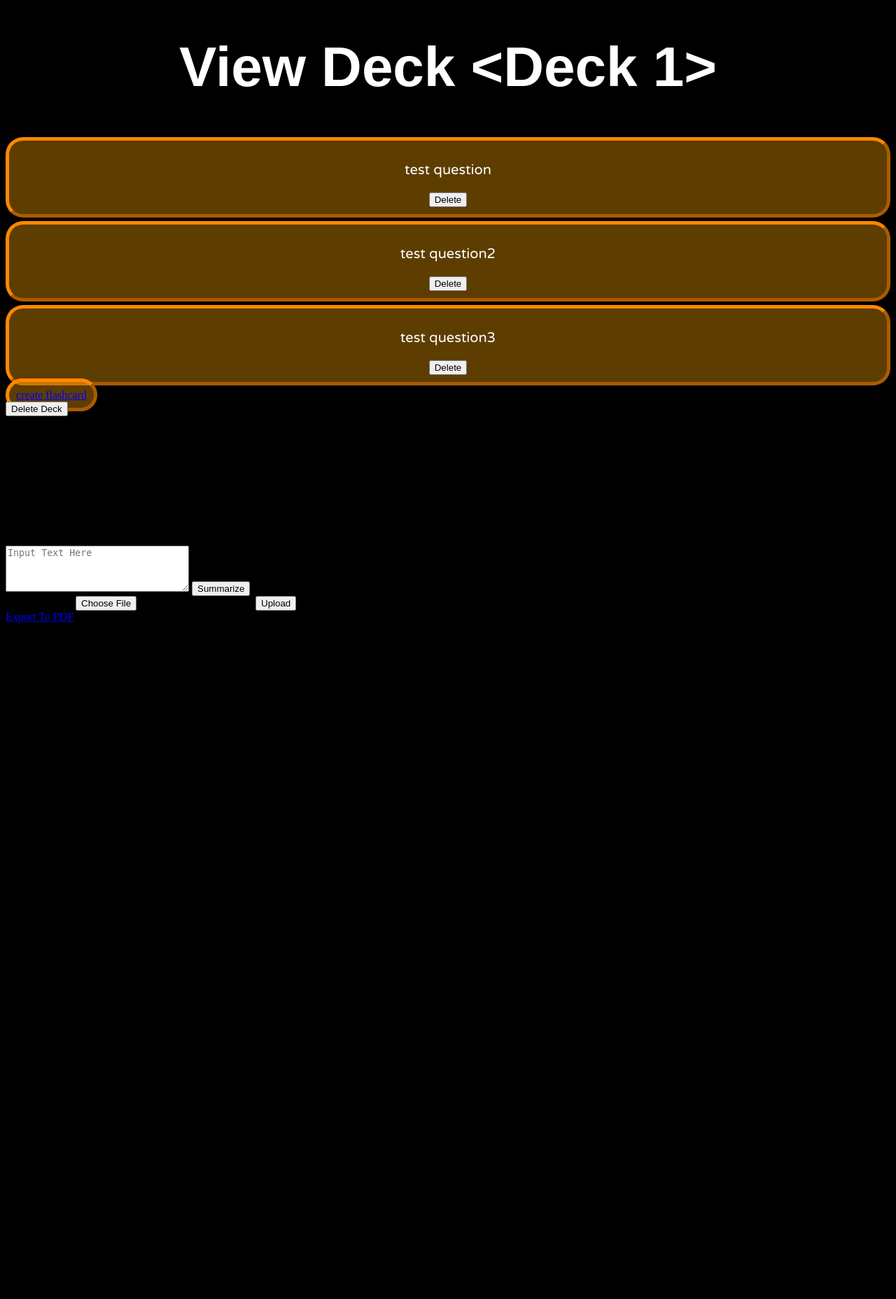
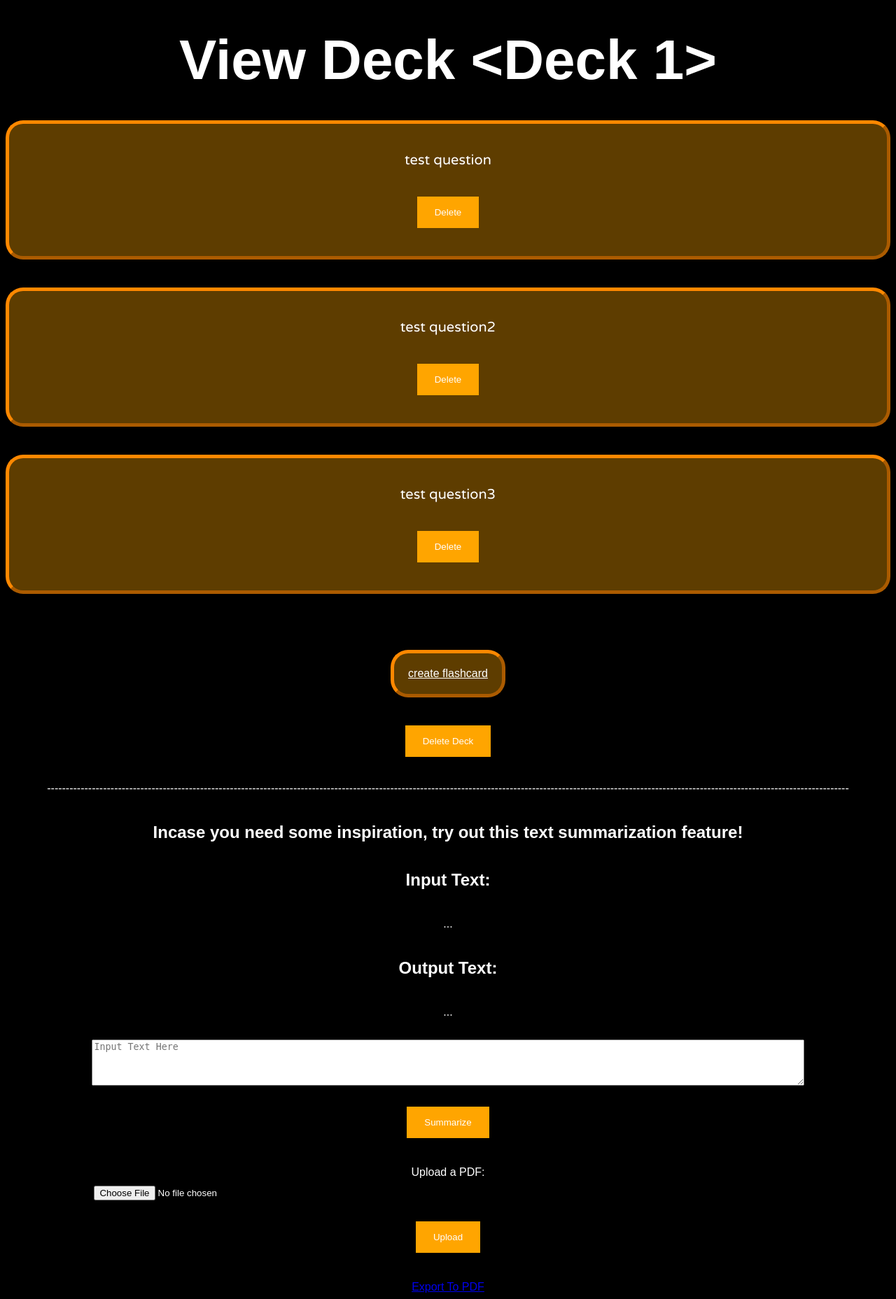
Before and after one commit to MichaelVanderputten/ControlHacks, a Flask app: page /flashcards/view_Deck/1 in a window 1280 px wide. Shown: the part 122-1979 px from the top of the page at 70% size. Before the commit the page ends 1013 px from the top, so only its background shows below. Run offline with Flask 3, Linux system fonts and the light colour scheme; a user stored in the database is signed in; data comes from the database, SQL or seed files in the repository; both versions use the stored data as it was after the commit.

Commit message:
styled edit fc

```diff
--- a/app/static/css/FC.css
+++ b/app/static/css/FC.css
@@ -1,57 +1,113 @@
+/* Existing General Styling */
 .hidden {
   display: none;
 }
 
-.flash-card{
+body {
+  background-color: black;
+  color: white;
+  font-family: Arial, sans-serif;
+  text-align: center; /* Centering text globally */
+}
+
+.container {
+  display: flex;
+  flex-direction: column;
+  align-items: center; /* Centering flex children */
+}
+
+/* Spacing */
+.spacing {
+  margin: 20px 0;
+}
+
+/* Existing Flashcard Styling */
+.flash-card {
   border-color: #ff8800;
   border-width: 5px;
   border-radius: 25px;
   border-style: outset;
   text-align: center;
-    list-style-type: none;
-    margin-top: 5px;
-    margin-bottom: 5px;
-    padding: 10px;
+  margin: 20px 0;  /* Added vertical margins */
+  padding: 20px;  /* Added padding */
   background-color: #ffa6005e;
+  transition: background-color 0.3s;
+  margin-bottom: 40px;
 }
 
-.flash-card:hover:not(.active){
-  border-style: outset;
-  background-color:#ff88005e;
-}
-.flash-card:hover:not(.active){
+.flash-card:hover {
   border-style: inset;
   background-color: #ff7b005e;
 }
 
-.front{
+.front, .back {
   font-size: 20px;
   color: white;
-  font-family:'Varela Round', sans-serif;;
+  font-family: 'Varela Round', sans-serif;
+  margin: 10px 0;  /* Added vertical margins */
 }
 
-.back{
-  font-size: 20px;
-  color: white;
-  font-family:'Varela Round', sans-serif;;
+/* Headings */
+h1, h2 {
+  text-align: center;
+  margin: 40px 0;  /* Increased bottom margin */
 }
 
-.addCard{
+/* Buttons and Links */
+.addCard {
   border-color: #ff8800;
   border-width: 5px;
   border-radius: 25px;
   border-style: outset;
   text-align: center;
-  list-style-type: none;
-  margin-top: 5px;
-  margin-bottom: 5px;
-  padding: 10px;
+  margin: 20px 0;  /* Added vertical margins */
+  padding: 20px;  /* Added padding */
+  margin-top: 40px;  /* Added top margin */
+  margin-bottom: 20px;
   background-color: #ffa6005e;
+  color: white;  /* Make the text white */
+  display: inline-block;
 }
 
-.addCard a{
-  font: 50px;
+.addCard a {
+  font-size: 50px;
   color: white;
   text-decoration: none;
-  font-family:'Varela Round', sans-serif;;
+  font-family: 'Varela Round', sans-serif;
 }
+
+button, input[type="submit"] {
+  padding: 15px 25px;
+  margin: 20px 0;  /* Added vertical margins */
+  background-color: orange;
+  border: none;
+  color: white;
+  cursor: pointer;
+}
+
+/* Textarea and File Input */
+.summarize-form, .pdf-upload-form {
+  display: flex;
+  flex-direction: column;
+  align-items: center;  /* Centering flex items */
+  margin: 20px 0;  /* Added vertical margins */
+}
+
+.summarize-form textarea, .pdf-file-input {
+  width: 80%;
+  margin: 10px 0;  /* Added vertical margins */
+}
+
+.delete-button {
+  background-color: red;
+  color: white;
+  padding: 15px 25px;
+  cursor: pointer;
+  margin-top: 40px;  /* Added top margin */
+  display: inline-block;
+}
+
+.button-wrapper {
+  text-align: center; /* Center the buttons */
+  margin-top: 40px; /* Add some top margin */
+}
--- a/templates/flashCards/view_deck.html
+++ b/templates/flashCards/view_deck.html
@@ -30,6 +30,8 @@
         <input type="submit" value="Delete Deck" class="delete-button" onclick="return confirm('Are you sure you want to delete this deck?');">
    </form>
 
+   <p>-----------------------------------------------------------------------------------------------------------------------------------------------------------------------------------------------------------------------</p>
+   <h2>Incase you need some inspiration, try out this text summarization feature! </h2>
    <h2>Input Text:</h2>
         <p>{{ input_text[:250] }}...</p>
     <h2>Output Text:</h2>
```
Also changed, not shown: app/static/css/home.css (+23 -0 lines), templates/base/aboutUs.html (+11 -1 lines), instance/database.db. Lines whose indentation alone changed are shown as unchanged.
